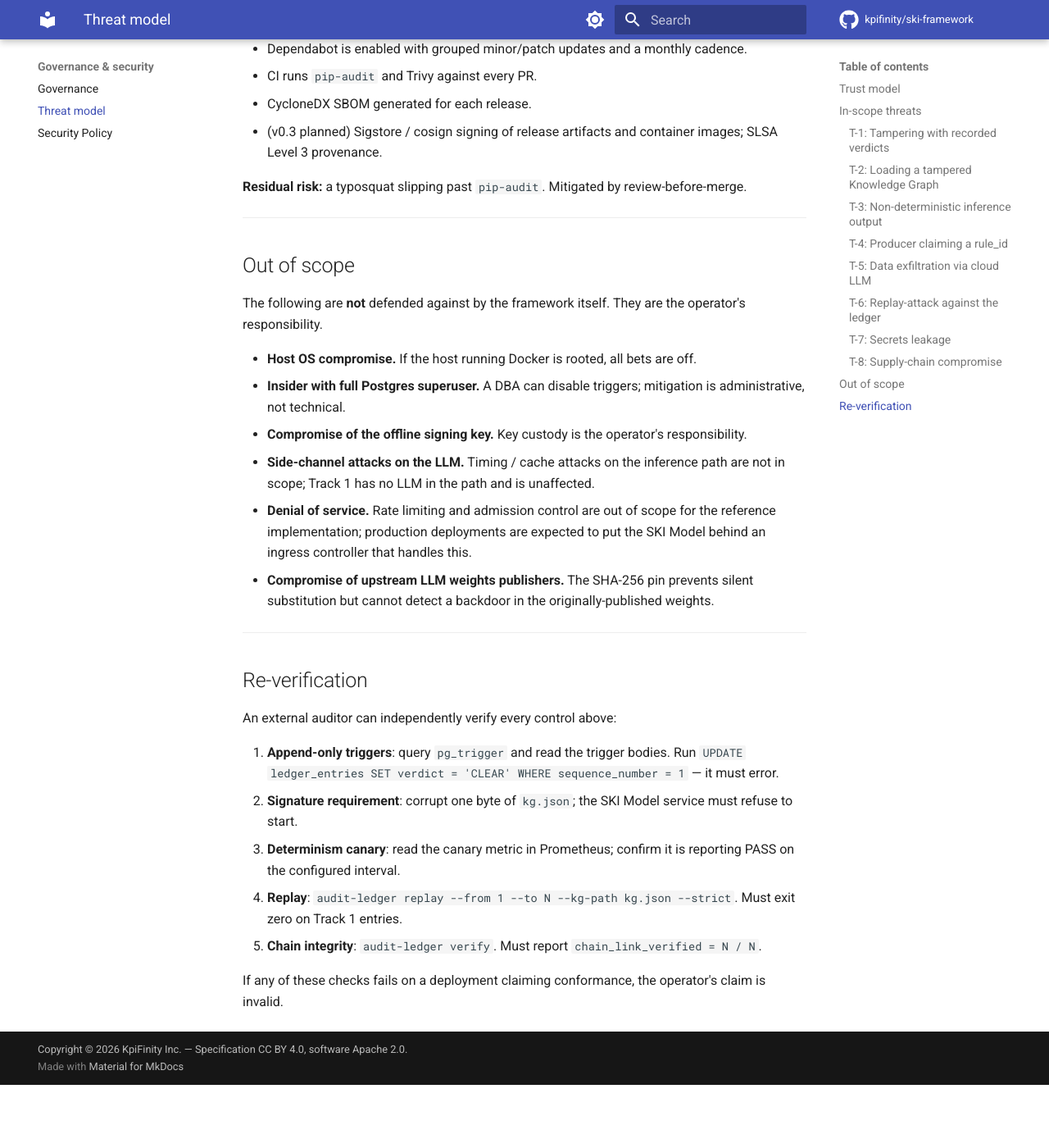
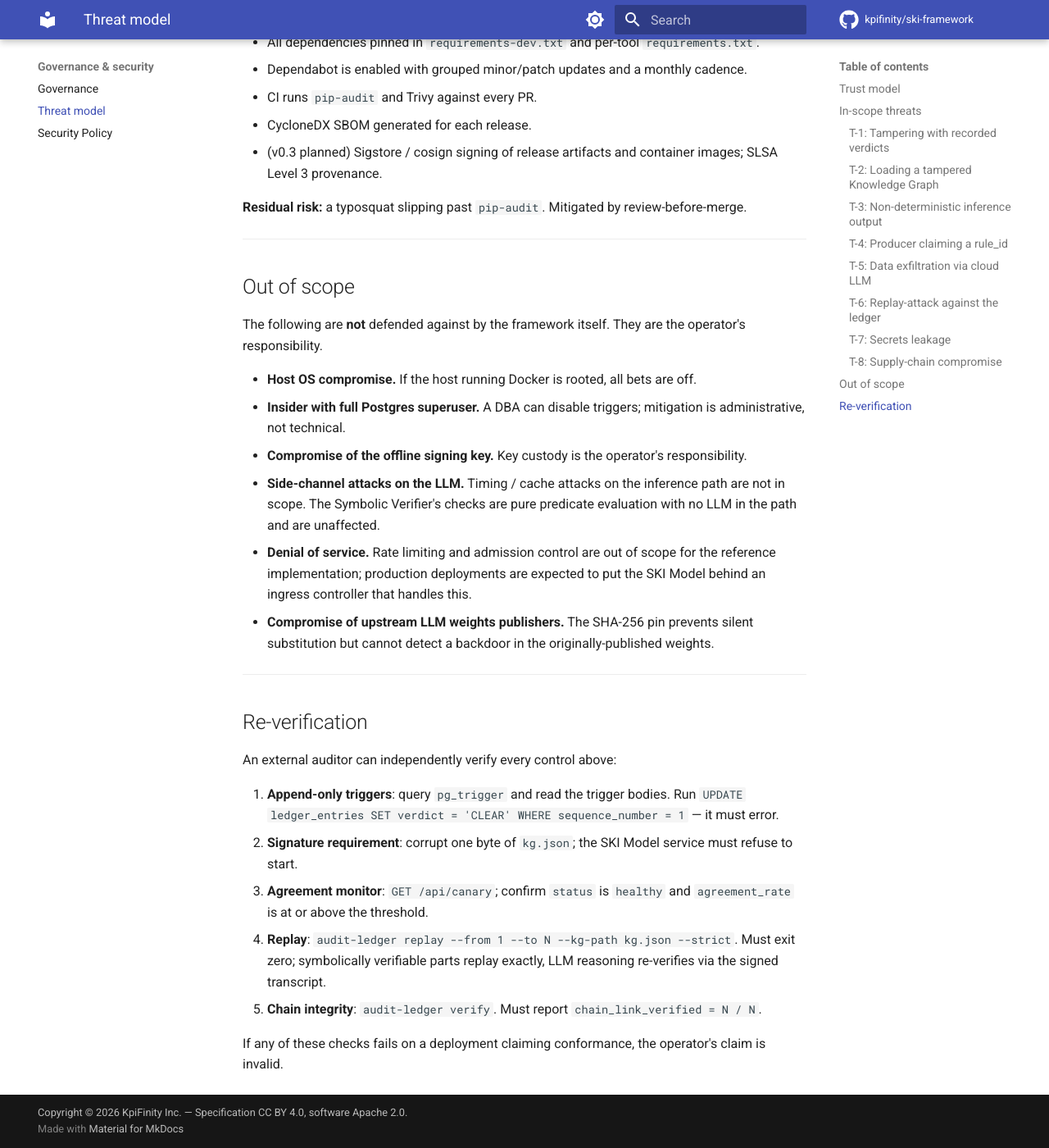
Before and after one commit to kpifinity/ski-framework, an MkDocs documentation site: the page built from docs/threat-model.md, in a window 1280 px wide and 1400 px high, scrolled down 4127 px. Shown: the whole window at 82% size. Built offline with MkDocs 1.6.1 and Material for MkDocs 9.7.7, drawn with Linux system fonts in a browser that asks for light colours; comment, search, counter and statistics services are not loaded; before the commit the page ends 5450 px from its top, so only the background shows below that; some of the changed text lies outside the part shown.

```diff
--- a/docs/threat-model.md
+++ b/docs/threat-model.md
@@ -122,7 +122,8 @@ have their rule_id ignored, so this is fully mitigated.
   the air-gapped profile (`networks.ski-internal.internal: true`).
 - The service makes no outbound network calls during inference when
   the default backend is used. Verified by the
-  `test_no_outbound_calls` conformance test (planned for v0.3).
+  `sovereignty/test_no_outbound_calls` conformance test and the
+  runtime `test_no_egress` suite.
 
 **Residual risk:** the operator can intentionally choose a cloud
 backend. This is a policy violation, not a framework bug.
@@ -190,8 +191,8 @@ They are the operator's responsibility.
 - **Compromise of the offline signing key.** Key custody is the
   operator's responsibility.
 - **Side-channel attacks on the LLM.** Timing / cache attacks on the
-  inference path are not in scope; Track 1 has no LLM in the path
-  and is unaffected.
+  inference path are not in scope. The Symbolic Verifier's checks are
+  pure predicate evaluation with no LLM in the path and are unaffected.
 - **Denial of service.** Rate limiting and admission control are
   out of scope for the reference implementation; production
   deployments are expected to put the SKI Model behind an ingress
@@ -211,10 +212,11 @@ An external auditor can independently verify every control above:
    sequence_number = 1` — it must error.
 2. **Signature requirement**: corrupt one byte of `kg.json`; the SKI
    Model service must refuse to start.
-3. **Determinism canary**: read the canary metric in Prometheus;
-   confirm it is reporting PASS on the configured interval.
+3. **Agreement monitor**: `GET /api/canary`; confirm `status` is
+   `healthy` and `agreement_rate` is at or above the threshold.
 4. **Replay**: `audit-ledger replay --from 1 --to N --kg-path kg.json
-   --strict`. Must exit zero on Track 1 entries.
+   --strict`. Must exit zero; symbolically verifiable parts replay
+   exactly, LLM reasoning re-verifies via the signed transcript.
 5. **Chain integrity**: `audit-ledger verify`. Must report
    `chain_link_verified = N / N`.
 
```
Also changed, not shown: docs/RFCs/index.md (+2 -2 lines), docs/index.md (+7 -4 lines), docs/tutorials/first-rule.md (+2 -2 lines), reference-implementation/docs/CUSTOMIZATION.md (+1 -1 lines), reference-implementation/docs/DEPLOYMENT.md (+1 -1 lines), .github/PULL_REQUEST_TEMPLATE.md, 2 other files.
